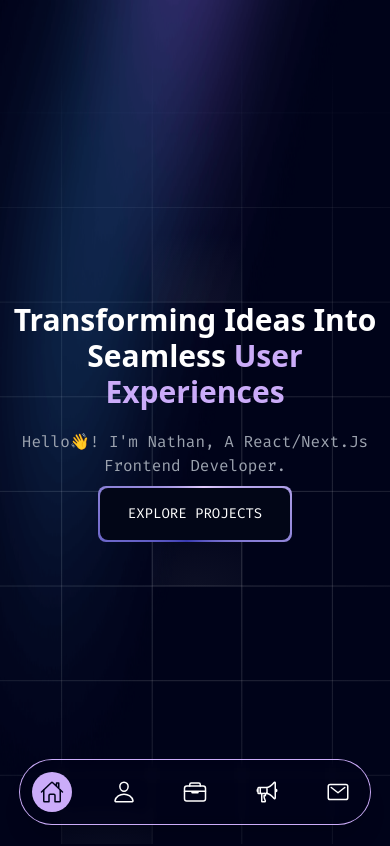
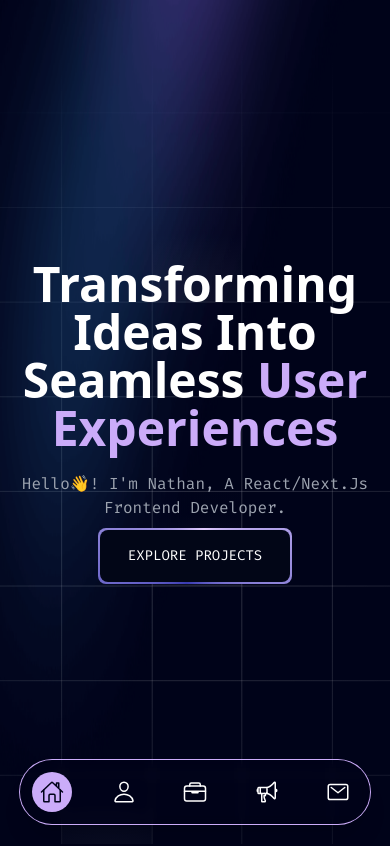
Before and after one commit to theblvckdev/portfolio_v2, a React (Vite) app: page / in a window 390 px wide. Shown: the top 846 px of the page. Built offline with nearby package versions, Linux system fonts and the light colour scheme.

Commit message:
code updates for hero font size in small screen sizes

```diff
--- a/src/pages/homepage/components/hero.tsx
+++ b/src/pages/homepage/components/hero.tsx
@@ -19,14 +19,14 @@ const Hero = () => {
           <h1
             data-aos="fade-right"
             data-aos-duration="2000"
-            className="xl:text-8xl lg:text-7xl md:text-5xl text-3xl capitalize font-bold text-white"
+            className="xl:text-8xl lg:text-7xl md:text-5xl text-5xl capitalize md:font-bold font-semibold text-white"
           >
             Transforming Ideas Into
           </h1>
           <h1
             data-aos="fade-left"
             data-aos-duration="2000"
-            className="xl:text-8xl lg:text-7xl md:text-5xl text-3xl capitalize font-bold text-white"
+            className="xl:text-8xl lg:text-7xl md:text-5xl text-5xl capitalize md:font-bold font-semibold text-white"
           >
             Seamless <span className="text-primary-0">User Experiences</span>
           </h1>
```
